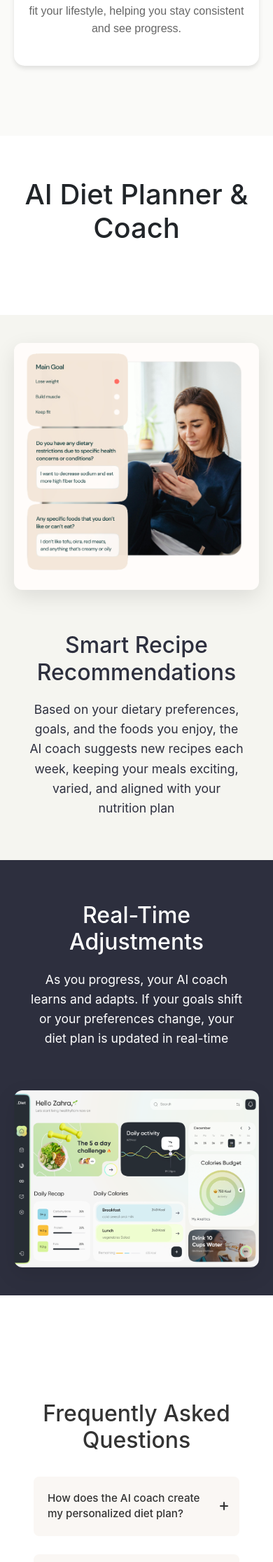
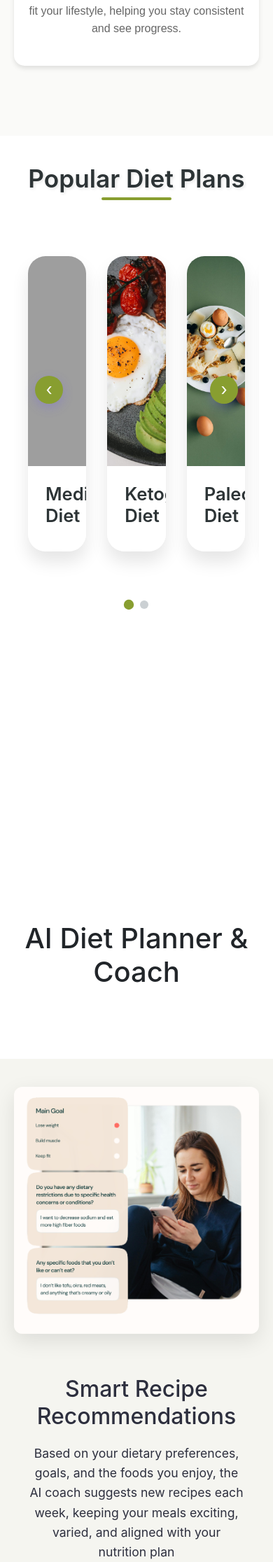
Before and after one commit to Maarij-Aqeel/SmartDietPlanner, a Django app: page / in a window 390 px wide. Shown: the part 3934-6166 px from the top of the page at 70% size. Run offline with Django 5.2, Linux system fonts and the light colour scheme; some libraries are stand-ins or nearby versions; some web fonts are replaced; grey boxes are pictures that could not be loaded.

Commit message:
Popular Diet section Added

```diff
--- a/Smart_Diet_Planner/Diet_planner_app/static/Diet_planner_app/home.css
+++ b/Smart_Diet_Planner/Diet_planner_app/static/Diet_planner_app/home.css
@@ -370,6 +370,173 @@
     }
 }
 
+/*Popular Diet Section*/
+
+.popular-diets {
+  min-height: 100vh;
+  display: flex;
+  flex-direction: column;
+  align-items: center;
+  padding: 40px 20px;
+}
+
+.popular-title {
+  font-size: 3rem;
+  color: #2d3436;
+  margin-bottom: 50px;
+  font-weight: 600;
+  text-align: center;
+  text-shadow: 2px 2px 4px rgba(0, 0, 0, 0.1);
+  position: relative;
+}
+
+.popular-title::after {
+  content: '';
+  position: absolute;
+  bottom: -10px;
+  left: 50%;
+  transform: translateX(-50%);
+  width: 100px;
+  height: 4px;
+  background: #889E30;
+  border-radius: 2px;
+}
+
+.carousel-container {
+  position: relative;
+  max-width: 1200px;
+  width: 100%;
+  overflow: hidden;
+  padding: 20px 10px;
+}
+
+.diet-carousel {
+  display: flex;
+  transition: transform 0.8s cubic-bezier(0.4, 0, 0.2, 1);
+  gap: 30px;
+  padding: 20px 10px;
+}
+
+.diet-card {
+  background: white;
+  border-radius: 25px;
+  overflow: hidden;
+  box-shadow: 0 15px 25px rgba(0, 0, 0, 0.1);
+  transition: all 0.4s cubic-bezier(0.4, 0, 0.2, 1);
+  cursor: pointer;
+  flex: 0 0 calc(33.333% - 20px);
+  position: relative;
+  transform-origin: center center;
+  width: calc((100% - 60px) / 3);
+}
+
+.diet-card:hover {
+  transform: translateY(-15px) scale(1.02);
+  box-shadow: 0 25px 50px rgba(0, 0, 0, 0.15);
+}
+
+.diet-image {
+  width: 100%;
+  height: 300px;
+  object-fit: cover;
+  transition: transform 0.4s ease;
+}
+
+.diet-card:hover .diet-image {
+  transform: scale(1.1);
+}
+
+.diet-info {
+  padding: 25px;
+  text-align: center;
+  background: rgba(255, 255, 255, 0.95);
+  backdrop-filter: blur(5px);
+}
+
+.diet-name {
+  font-size: 1.6rem;
+  color: #2d3436;
+  margin-bottom: 10px;
+  font-weight: 600;
+}
+
+.carousel-nav {
+  position: absolute;
+  top: 46%;
+  transform: translateY(-50%);
+  width: 50px;
+  height: 50px;
+  border: none;
+  border-radius: 50%;
+  background: #889E30;
+  color: white;
+  font-size: 1.8rem;
+  cursor: pointer;
+  transition: all 0.3s ease;
+  display: flex;
+  align-items: center;
+  justify-content: center;
+  z-index: 100;
+  box-shadow: 0 5px 15px rgba(108, 92, 231, 0.3);
+}
+
+.carousel-nav:hover {
+  background: #889E30;
+  transform: translateY(-50%) scale(1.1);
+}
+
+.carousel-nav:active {
+  transform: translateY(-50%) scale(0.95);
+}
+
+.prev {
+  left: 30px;
+}
+
+.next {
+  right: 30px;
+}
+
+.dots-container {
+  display: flex;
+  justify-content: center;
+  gap: 10px;
+  margin-top: 30px;
+}
+
+.dot {
+  width: 12px;
+  height: 12px;
+  border-radius: 50%;
+  background: #cbd0d3;
+  cursor: pointer;
+  transition: all 0.3s ease;
+}
+
+.dot.active {
+  background: #889E30;
+  transform: scale(1.2);
+}
+
+/* Media Queries */
+
+@media (max-width: 768px) {
+  .diet-card {
+    flex: 0 0 100%;
+    width: 100%;
+  }
+
+  .popular-title {
+    font-size: 2.2rem;
+  }
+
+  .carousel-nav {
+    width: 40px;
+    height: 40px;
+    font-size: 1.5rem;
+  }
+}
+
 /* AI bot */
 .smart-planner-container {
     font-family: sans-serif;
--- a/Smart_Diet_Planner/Diet_planner_app/static/Diet_planner_app/home.js
+++ b/Smart_Diet_Planner/Diet_planner_app/static/Diet_planner_app/home.js
@@ -131,3 +131,92 @@ faqItems.forEach((item) => {
     }
   });
 });
+
+// Popular Diet Section JS
+const carousel = document.querySelector('.diet-carousel');
+const popular_cards = document.querySelectorAll('.diet-card');
+const dotsContainer = document.querySelector('.dots-container');
+const totalCards = popular_cards.length;
+let currentIndex = 0;
+const visibleCards = 3;
+let cardWidth;
+
+function createDots() {
+  const numberOfDots = Math.ceil(totalCards / visibleCards);
+  dotsContainer.innerHTML = '';
+  for (let i = 0; i < numberOfDots; i++) {
+    const dot = document.createElement('div');
+    dot.classList.add('dot');
+    if (i === 0) dot.classList.add('active');
+    dot.addEventListener('click', () => goToSlide(i));
+    dotsContainer.appendChild(dot);
+  }
+}
+
+function updateLayout() {
+  const containerWidth = carousel.parentElement.offsetWidth - 100;
+  cardWidth = containerWidth / visibleCards;
+
+  popular_cards.forEach(card => {
+    card.style.flex = `0 0 ${cardWidth}px`;
+    card.style.width = `${cardWidth}px`;
+  });
+
+  createDots();
+  goToSlide(0);
+}
+
+function updateDots() {
+  const dots = document.querySelectorAll('.dot');
+  dots.forEach((dot, index) => {
+    dot.classList.remove('active');
+    if (index === Math.floor(currentIndex / visibleCards)) {
+      dot.classList.add('active');
+    }
+  });
+}
+
+function goToSlide(index) {
+  currentIndex = index * visibleCards;
+  if (currentIndex > totalCards - visibleCards) {
+    currentIndex = totalCards - visibleCards;
+  }
+  carousel.style.transform = `translateX(-${currentIndex * (cardWidth + 30)}px)`;
+  updateDots();
+}
+
+function nextSlide() {
+  if (currentIndex < totalCards - visibleCards) {
+    currentIndex++;
+    carousel.style.transform = `translateX(-${currentIndex * (cardWidth + 30)}px)`;
+    updateDots();
+  }
+}
+
+function prevSlide() {
+  if (currentIndex > 0) {
+    currentIndex--;
+    carousel.style.transform = `translateX(-${currentIndex * (cardWidth + 30)}px)`;
+    updateDots();
+  }
+}
+
+// Initialize layout
+updateLayout();
+
+// Update layout on window resize
+window.addEventListener('resize', updateLayout);
+
+// Add touch support
+let touchStartX = 0;
+let touchEndX = 0;
+
+carousel.addEventListener('touchstart', e => {
+  touchStartX = e.changedTouches[0].screenX;
+});
+
+carousel.addEventListener('touchend', e => {
+  touchEndX = e.changedTouches[0].screenX;
+  if (touchEndX < touchStartX) nextSlide();
+  if (touchEndX > touchStartX) prevSlide();
+});
--- a/Smart_Diet_Planner/Diet_planner_app/templates/Diet_planner_app/home.html
+++ b/Smart_Diet_Planner/Diet_planner_app/templates/Diet_planner_app/home.html
@@ -6,7 +6,7 @@ Home
 {% endblock header %}
 
 {% block css %}
-<link rel="stylesheet" href="{% static 'Diet_planner_app/home.css' %}">
+<link href="{% static 'Diet_planner_app/home.css' %}" rel="stylesheet">
 {% endblock css %}
 
 {% block content %}
@@ -17,13 +17,14 @@ Home
         <p class="hero-description">Personalized diets and AI-driven guidance to help you achieve your health goals
             effortlessly.</p>
         <div class="hero-buttons">
-    <button class="btn btn-sign-up" id="sign-up-btn" onclick="location.href='{% url 'login' %}'">Sign Up</button>
-    <button class="btn btn-demo">Get Demo</button>
-</div>
+            <button class="btn btn-sign-up" id="sign-up-btn" onclick="location.href='{% url 'login' %}'">Sign Up
+            </button>
+            <button class="btn btn-demo">Get Demo</button>
+        </div>
 
     </div>
     <div class="hero-image">
-        <img src="{% static 'media/hero-img.png' %}" alt="Healthy meal" class="plate">
+        <img alt="Healthy meal" class="plate" src="{% static 'media/hero-img.png' %}">
     </div>
 </section>
 <!-- How its works  -->
@@ -34,9 +35,9 @@ Home
             <div class="how-it-works-card">
                 <div class="how-it-works-icon">
                     <svg viewBox="0 0 24 24">
-                        <circle cx="12" cy="12" r="10" />
-                        <line x1="12" y1="8" x2="12" y2="12" />
-                        <line x1="12" y1="16" x2="12" y2="16" />
+                        <circle cx="12" cy="12" r="10"/>
+                        <line x1="12" x2="12" y1="8" y2="12"/>
+                        <line x1="12" x2="12" y1="16" y2="16"/>
                     </svg>
                 </div>
                 <h2>Set your goals</h2>
@@ -47,7 +48,7 @@ Home
             <div class="how-it-works-card">
                 <div class="how-it-works-icon">
                     <svg viewBox="0 0 24 24">
-                        <path d="M21 15a2 2 0 0 1-2 2H7l-4 4V5a2 2 0 0 1 2-2h14a2 2 0 0 1 2 2z" />
+                        <path d="M21 15a2 2 0 0 1-2 2H7l-4 4V5a2 2 0 0 1 2-2h14a2 2 0 0 1 2 2z"/>
                     </svg>
                 </div>
                 <h2>Get Your Personalized Plan</h2>
@@ -58,8 +59,8 @@ Home
             <div class="how-it-works-card">
                 <div class="how-it-works-icon">
                     <svg viewBox="0 0 24 24">
-                        <path d="M18 8A6 6 0 0 0 6 8c0 7-3 9-3 9h18s-3-2-3-9" />
-                        <path d="M13.73 21a2 2 0 0 1-3.46 0" />
+                        <path d="M18 8A6 6 0 0 0 6 8c0 7-3 9-3 9h18s-3-2-3-9"/>
+                        <path d="M13.73 21a2 2 0 0 1-3.46 0"/>
                     </svg>
                 </div>
                 <h2>Stay on Track with Daily Support</h2>
@@ -69,7 +70,7 @@ Home
             <div class="how-it-works-card">
                 <div class="how-it-works-icon">
                     <svg viewBox="0 0 24 24">
-                        <path d="M22 12h-4l-3 9L9 3l-3 9H2" />
+                        <path d="M22 12h-4l-3 9L9 3l-3 9H2"/>
                     </svg>
                 </div>
                 <h2>See Results Over Time</h2>
@@ -86,7 +87,7 @@ Home
 
         <div class="feature-card">
             <div class="feature-image-container">
-                <img src="{% static 'media/unsplash_6AUHONBTYjI.png' %}" alt="Custom Diet Plans" class="feature-image">
+                <img alt="Custom Diet Plans" class="feature-image" src="{% static 'media/unsplash_6AUHONBTYjI.png' %}">
             </div>
             <div class="feature-content">
                 <h2 class="feature-title">Custom Diet Plans for Your Goals</h2>
@@ -97,7 +98,7 @@ Home
 
         <div class="feature-card">
             <div class="feature-image-container">
-                <img src="{% static 'media/unsplash_a9rxefN9vgY.png' %}" alt="Preferences" class="feature-image">
+                <img alt="Preferences" class="feature-image" src="{% static 'media/unsplash_a9rxefN9vgY.png' %}">
             </div>
             <div class="feature-content ">
                 <h2 class="feature-title">Your Preferences, Your Plan</h2>
@@ -108,7 +109,7 @@ Home
 
         <div class="feature-card">
             <div class="feature-image-container">
-                <img src="{% static 'media/unsplash_TN09yTRftZ8.png' %}" alt="Roadmap" class="feature-image">
+                <img alt="Roadmap" class="feature-image" src="{% static 'media/unsplash_TN09yTRftZ8.png' %}">
             </div>
             <div class="feature-content">
                 <h2 class="feature-title">Tailored Roadmap for Success</h2>
@@ -117,6 +118,53 @@ Home
             </div>
         </div>
     </div>
+</section>
+<!--Popular Diets-->
+<section class="popular-diets">
+    <h1 class="popular-title">Popular Diet Plans</h1>
+    <div class="carousel-container">
+        <button class="carousel-nav prev" onclick="prevSlide()">&#8249;</button>
+        <div class="diet-carousel">
+            <div class="diet-card">
+                <img alt="Mediterranean Diet" class="diet-image" src="{% static './media/med-salmon.png' %}">
+                <div class="diet-info">
+                    <h2 class="diet-name">Mediterranean Diet</h2>
+                </div>
+            </div>
+            <div class="diet-card">
+                <img alt="Ketogenic Diet" class="diet-image" src="{% static './media/keto.jpg' %}">
+                <div class="diet-info">
+                    <h2 class="diet-name">Ketogenic Diet</h2>
+                </div>
+            </div>
+            <div class="diet-card">
+                <img alt="Paleo Diet" class="diet-image" src="{% static './media/paleo-2.jpg' %}">
+                <div class="diet-info">
+                    <h2 class="diet-name">Paleo Diet</h2>
+                </div>
+            </div>
+            <div class="diet-card">
+                <img alt="Mediterranean Diet" class="diet-image" src="{% static './media/med-salmon.png' %}">
+                <div class="diet-info">
+                    <h2 class="diet-name">Mediterranean Diet</h2>
+                </div>
+            </div>
+            <div class="diet-card">
+                <img alt="Ketogenic Diet" class="diet-image" src="{% static './media/keto.jpg' %}">
+                <div class="diet-info">
+                    <h2 class="diet-name">Ketogenic Diet</h2>
+                </div>
+            </div>
+            <div class="diet-card">
+                <img alt="Paleo Diet" class="diet-image" src="{% static './media/paleo-2.jpg' %}">
+                <div class="diet-info">
+                    <h2 class="diet-name">Paleo Diet</h2>
+                </div>
+            </div>
+        </div>
+        <button class="carousel-nav next" onclick="nextSlide()">&#8250;</button>
+    </div>
+    <div class="dots-container"></div>
 </section>
 <!-- Ai chatbot description -->
 <section class="smart-planner-container">
@@ -127,7 +175,7 @@ Home
     <div class="smart-feature-block">
         <div class="smart-container">
             <div class="smart-feature-image">
-                <img src="{% static 'media/smart-recs.png' %}" alt="Smart Recipe Interface">
+                <img alt="Smart Recipe Interface" src="{% static 'media/smart-recs.png' %}">
             </div>
             <div class="smart-feature-content">
                 <h2 class="smart-feature-title">Smart Recipe Recommendations</h2>
@@ -148,7 +196,7 @@ Home
                     or your preferences change, your diet plan is updated in real-time</p>
             </div>
             <div class="smart-feature-image">
-                <img src="{% static 'media/real-time.png' %}" alt="Real-time Dashboard">
+                <img alt="Real-time Dashboard" src="{% static 'media/real-time.png' %}">
             </div>
         </div>
     </div>
@@ -247,7 +295,6 @@ Home
 </section>
 <!--AI sidebar chatbot -->
 {% include 'Diet_planner_app/coach_sidebar.html' %}
-
 {% endblock content %}
 
 {% block js%}
```
